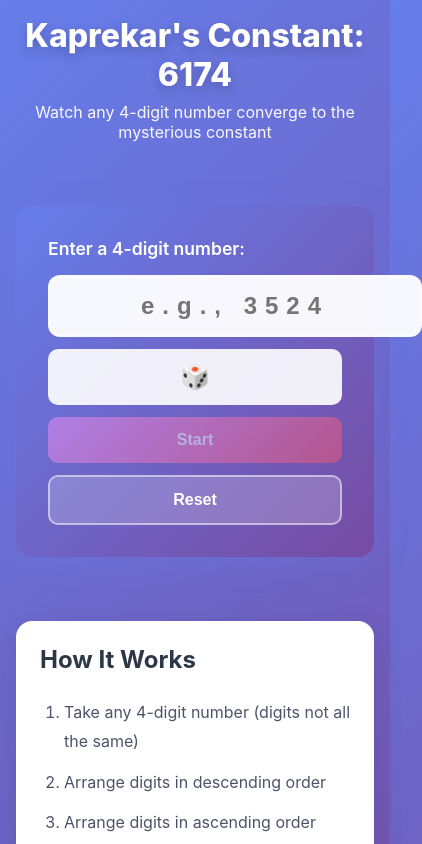
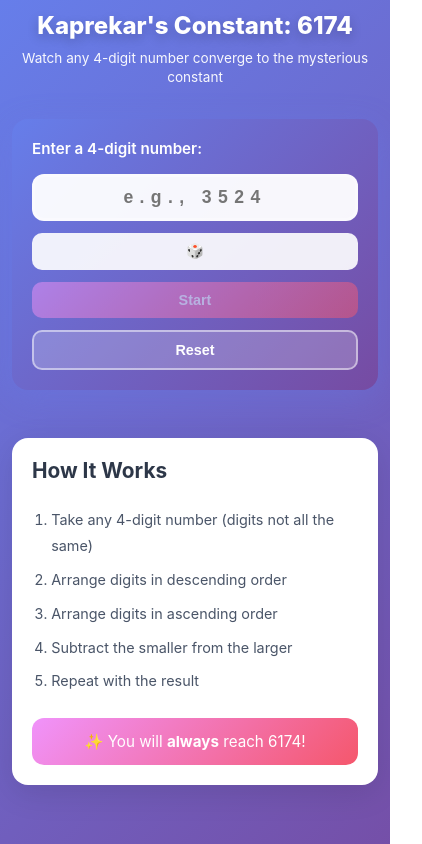
Before and after one commit to josefdc/constante-6174-lab, a React (Vite) app: page / in a window 390 px wide. Shown: the top 844 px of the page, 422 px wide, since content can reach past the window. Built offline with nearby package versions, Linux system fonts and the light colour scheme.

Commit message:
📱 Improve mobile responsiveness across all components

```diff
--- a/src/App.css
+++ b/src/App.css
@@ -110,11 +110,13 @@ body {
   }
 
   .app-header h1 {
-    font-size: 2rem;
+    font-size: 1.75rem;
+    line-height: 1.2;
   }
 
   .subtitle {
-    font-size: 1rem;
+    font-size: 0.95rem;
+    line-height: 1.4;
   }
 
   .info-card {
@@ -126,6 +128,51 @@ body {
   }
 
   .info-card ol {
+    font-size: 0.95rem;
+    padding-left: 1.2rem;
+  }
+
+  .highlight {
     font-size: 1rem;
+    padding: 1rem;
   }
 }
+
+@media (max-width: 480px) {
+  .app {
+    padding: 0.75rem;
+  }
+
+  .app-header {
+    margin-bottom: 1rem;
+  }
+
+  .app-header h1 {
+    font-size: 1.5rem;
+  }
+
+  .subtitle {
+    font-size: 0.85rem;
+  }
+
+  .info-card {
+    padding: 1.25rem;
+  }
+
+  .info-card h2 {
+    font-size: 1.3rem;
+  }
+
+  .info-card ol {
+    font-size: 0.9rem;
+  }
+
+  .info-card li {
+    margin-bottom: 0.5rem;
+  }
+
+  .highlight {
+    font-size: 0.95rem;
+    padding: 0.875rem;
+  }
+}
--- a/src/components/EasterEgg.css
+++ b/src/components/EasterEgg.css
@@ -178,36 +178,69 @@
 
 @media (max-width: 640px) {
   .easter-egg-container {
-    padding: 2rem 1rem;
-    min-height: 500px;
+    padding: 1.5rem 1rem;
+    min-height: 100vh;
   }
 
   .number-display {
-    font-size: 3.5rem;
+    font-size: 3rem;
     letter-spacing: 0.5rem;
+    margin-bottom: 1.5rem;
   }
 
   .message-box {
-    padding: 2rem 1.5rem;
+    padding: 1.5rem 1rem;
   }
 
   .message-line {
-    font-size: 1rem;
+    font-size: 0.95rem;
+    margin: 0.4rem 0;
   }
 
   .message-main {
-    font-size: 1.1rem;
+    font-size: 1rem;
+    margin: 0.4rem 0;
+    line-height: 1.5;
   }
 
   .message-main.emphasis {
-    font-size: 1.3rem;
+    font-size: 1.15rem;
+    margin-top: 0.8rem;
+  }
+
+  .name {
+    font-size: 1.2em;
   }
 
   .sparkle {
-    font-size: 2rem;
+    font-size: 1.8rem;
+  }
+
+  .sparkle-container {
+    gap: 1.5rem;
+    margin-top: 1.5rem;
   }
 
   .floating-heart {
-    font-size: 1.5rem;
+    font-size: 1.2rem;
   }
 }
+
+@media (max-width: 400px) {
+  .number-display {
+    font-size: 2.5rem;
+    letter-spacing: 0.3rem;
+  }
+
+  .message-line {
+    font-size: 0.9rem;
+  }
+
+  .message-main {
+    font-size: 0.95rem;
+  }
+
+  .message-main.emphasis {
+    font-size: 1.05rem;
+  }
+}
--- a/src/components/InputPanel.css
+++ b/src/components/InputPanel.css
@@ -117,15 +117,50 @@
 }
 
 @media (max-width: 640px) {
+  .input-panel {
+    padding: 1.5rem;
+    margin: 1.5rem 0;
+  }
+
+  .input-group label {
+    font-size: 1rem;
+  }
+
   .input-controls {
     flex-direction: column;
   }
 
   .input-controls input {
     min-width: 100%;
+    font-size: 1.25rem;
+    padding: 0.75rem 1rem;
+    letter-spacing: 0.4rem;
   }
 
   .btn {
     width: 100%;
+    padding: 0.75rem 1.25rem;
+    font-size: 0.95rem;
   }
 }
+
+@media (max-width: 400px) {
+  .input-panel {
+    padding: 1.25rem;
+    margin: 1rem 0;
+  }
+
+  .input-group label {
+    font-size: 0.95rem;
+  }
+
+  .input-controls input {
+    font-size: 1.1rem;
+    padding: 0.625rem 0.875rem;
+  }
+
+  .btn {
+    font-size: 0.9rem;
+    padding: 0.625rem 1rem;
+  }
+}
--- a/src/components/KaprekarVisualizer.css
+++ b/src/components/KaprekarVisualizer.css
@@ -106,11 +106,65 @@
 }
 
 @media (max-width: 640px) {
+  .kaprekar-visualizer {
+    padding: 1rem;
+  }
+
+  .progress-indicator {
+    flex-direction: column;
+    align-items: flex-start;
+    gap: 0.75rem;
+    margin-bottom: 1.5rem;
+  }
+
+  .step-counter {
+    font-size: 1rem;
+  }
+
+  .convergence-badge {
+    font-size: 0.9rem;
+    padding: 0.4rem 0.8rem;
+  }
+
   .controls {
     flex-direction: column;
+    gap: 0.75rem;
   }
 
   .btn-control {
     width: 100%;
+    padding: 0.75rem 1.25rem;
+    font-size: 0.95rem;
+  }
+
+  .step-timeline {
+    gap: 0.4rem;
+    margin-top: 1.5rem;
+  }
+
+  .timeline-dot {
+    width: 40px;
+    height: 40px;
+    font-size: 0.8rem;
   }
 }
+
+@media (max-width: 400px) {
+  .kaprekar-visualizer {
+    padding: 0.75rem;
+  }
+
+  .step-counter {
+    font-size: 0.9rem;
+  }
+
+  .convergence-badge {
+    font-size: 0.85rem;
+  }
+
+  .timeline-dot {
+    width: 36px;
+    height: 36px;
+    font-size: 0.75rem;
+  }
+}
--- a/src/components/StepDisplay.css
+++ b/src/components/StepDisplay.css
@@ -169,16 +169,66 @@
 
 @media (max-width: 640px) {
   .digit {
-    width: 52px;
-    height: 64px;
-    font-size: 2rem;
+    width: 48px;
+    height: 60px;
+    font-size: 1.75rem;
   }
 
   .digit-container {
-    gap: 0.5rem;
+    gap: 0.4rem;
   }
 
   .step-display {
     padding: 1rem;
+    min-height: 450px;
+  }
+
+  .step-label {
+    font-size: 0.85rem;
+  }
+
+  .number-value {
+    font-size: 1rem;
+  }
+
+  .calculation {
+    font-size: 0.95rem;
+  }
+
+  .arrow-down {
+    font-size: 1.5rem;
+  }
+
+  .operation-symbol {
+    font-size: 2rem;
   }
 }
+
+@media (max-width: 400px) {
+  .digit {
+    width: 42px;
+    height: 52px;
+    font-size: 1.5rem;
+  }
+
+  .digit-container {
+    gap: 0.3rem;
+  }
+
+  .step-display {
+    padding: 0.75rem;
+    min-height: 400px;
+  }
+
+  .step-label {
+    font-size: 0.75rem;
+  }
+
+  .number-value {
+    font-size: 0.9rem;
+  }
+
+  .calculation {
+    font-size: 0.85rem;
+  }
+}
```
